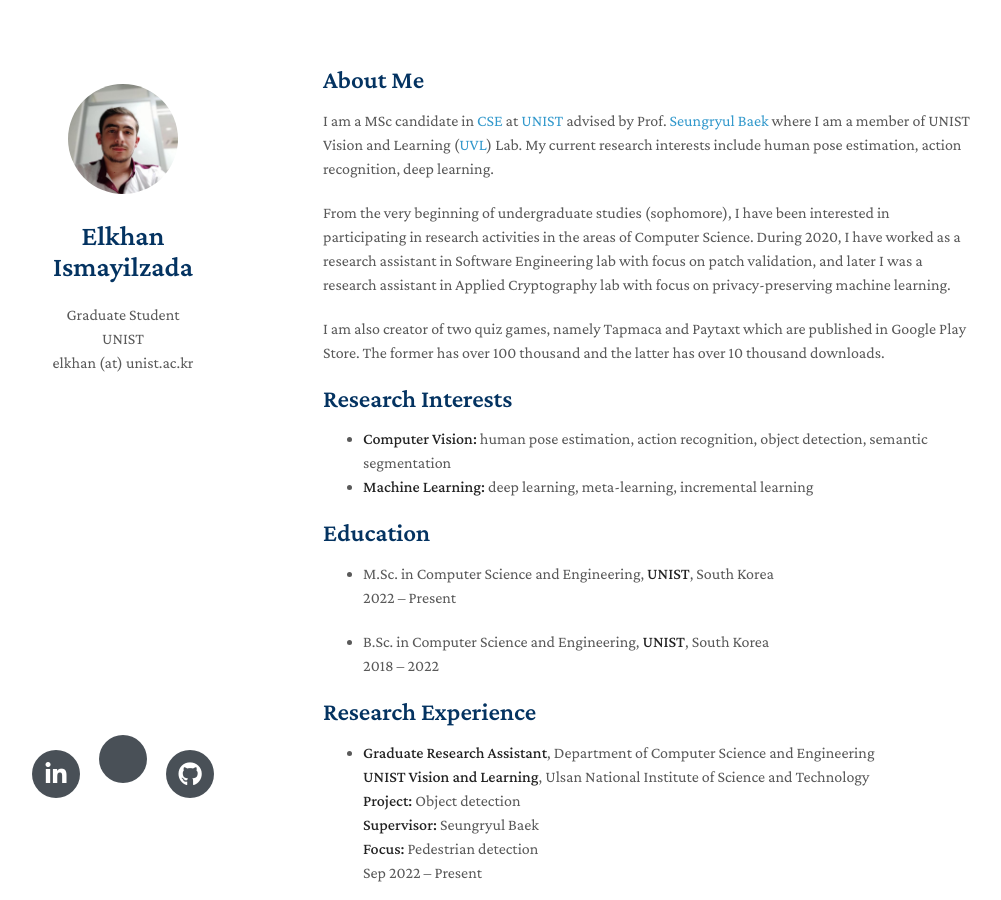
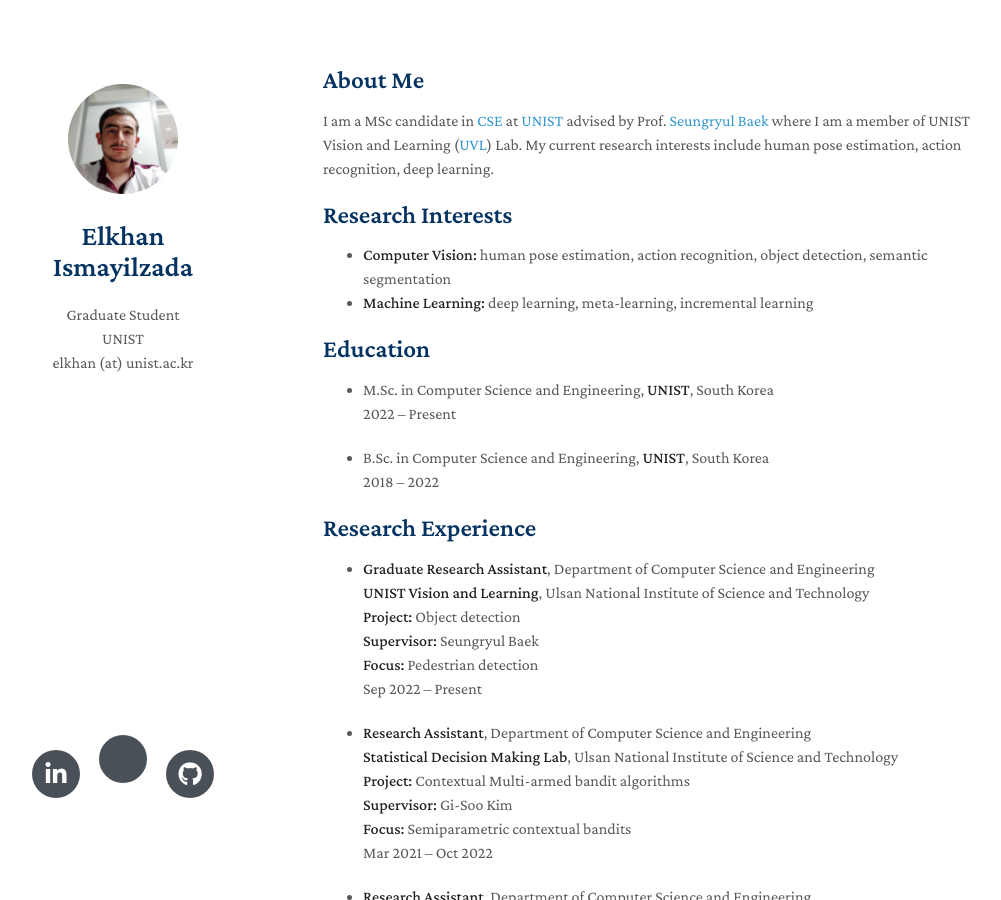
Before and after one commit to elkhanzada/elkhanzada.github.io, a Jekyll site: the page built from index.md, in a window 1280 px wide and 900 px high. Shown: the whole window, without its empty margins (147-1148 px from the left). Built offline with Jekyll 4.4.1, drawn with Linux system fonts in a browser that asks for light colours; nearby versions of some CDN libraries; a style sheet for code colours, icons or effects is not loaded; our own code applies the rules of GitHub Pages for plain Markdown files.

Commit message:
Update index.md

```diff
--- a/index.md
+++ b/index.md
@@ -5,10 +5,6 @@ layout: homepage
 ## About Me
 
 I am a MSc candidate in [CSE](https://cse.unist.ac.kr/) at [UNIST](https://www.unist.ac.kr/) advised by Prof. [Seungryul Baek](https://sites.google.com/site/bsrvision00/) where I am a member of UNIST Vision and Learning ([UVL](http://vision.unist.ac.kr)) Lab. My current research interests include human pose estimation, action recognition, deep learning.
-
-From the very beginning of undergraduate studies (sophomore), I have been interested in participating in research activities in the areas of Computer Science. During 2020, I have worked as a research assistant in Software Engineering lab with focus on patch validation, and later I was a research assistant in Applied Cryptography lab with focus on privacy-preserving machine learning.
-
-I am also creator of two quiz games, namely Tapmaca and Paytaxt which are published in Google Play Store. The former has over 100 thousand and the latter has over 10 thousand downloads.
 
 ## Research Interests
 
```
